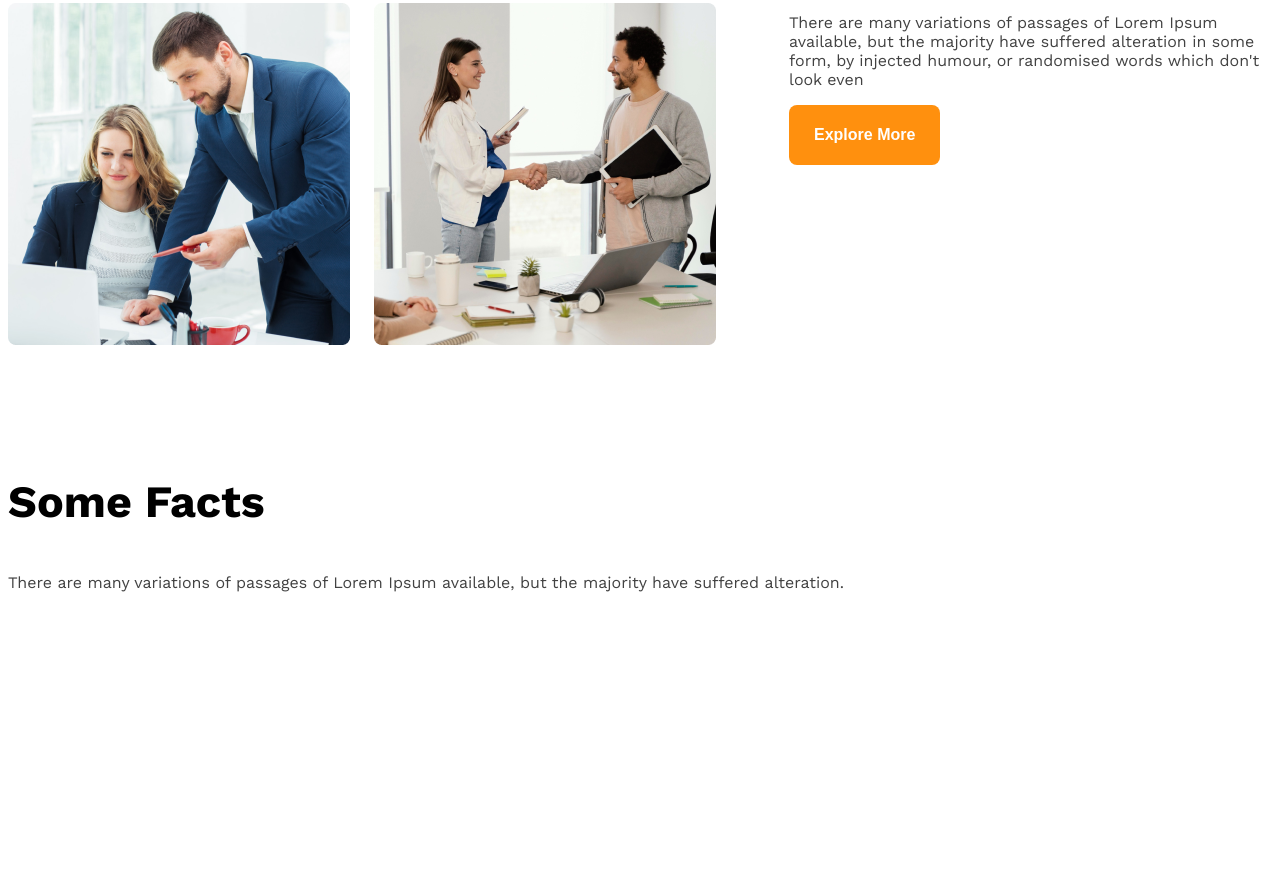
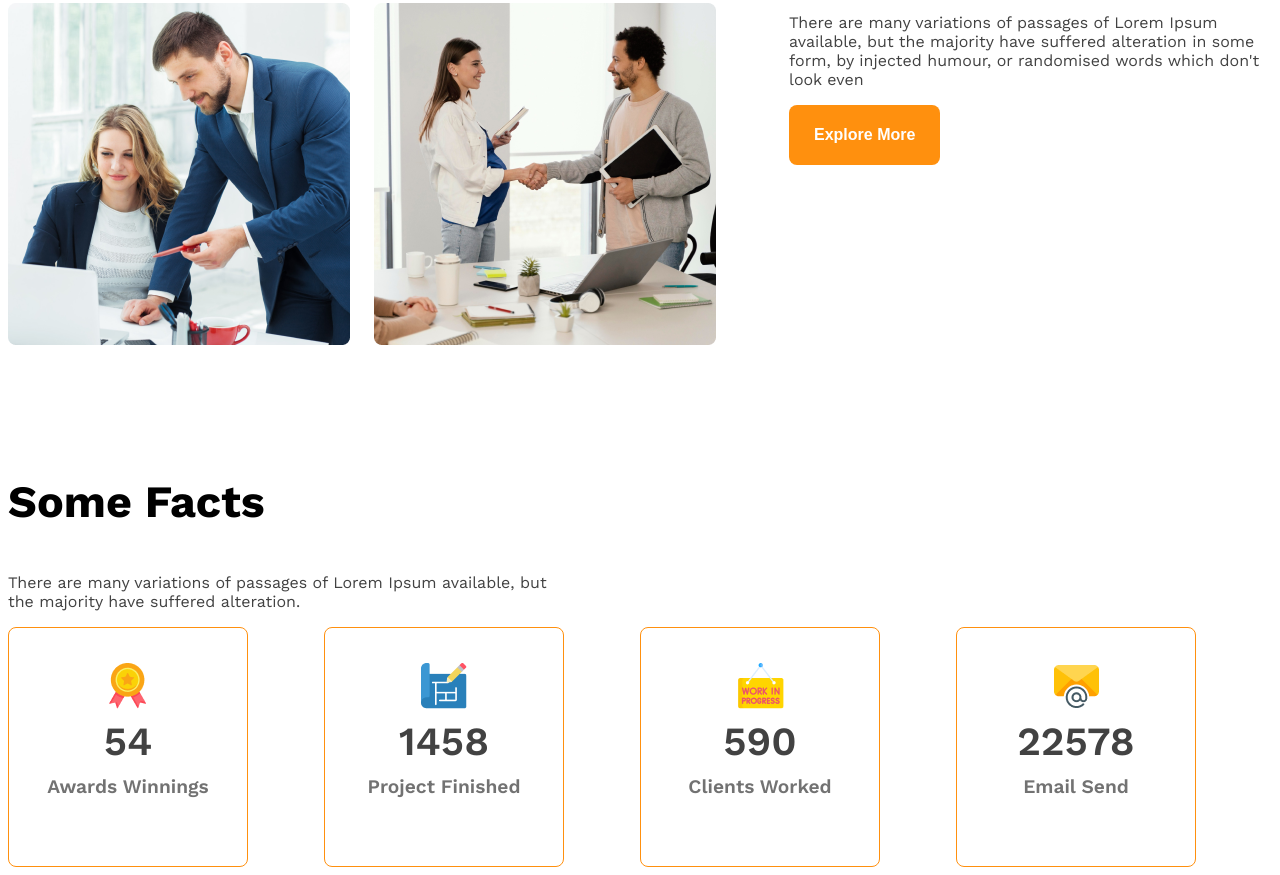
Before and after one commit to mubashirbappi5/g3-website, a plain HTML site: page index.html in a window 1280 px wide. Shown: the part 1457-2332 px from the top of the page. Before the commit the page ends 2229 px from the top, so only its background shows below. Drawn offline with nearby package versions, Linux system fonts and the light colour scheme.

Commit message:
responcive fact section

```diff
--- a/css/styles.css
+++ b/css/styles.css
@@ -104,7 +104,38 @@
   padding-left: 73px;
   max-width: 537px;
 }
-
+/* rect style */
+.fects-container{
+  display: grid;
+  grid-template-columns: repeat(4, 1fr);
+}
+.fact{
+box-sizing: border-box;
+border: 1px solid rgb(255, 144, 14);
+border-radius: 8px;
+width: 240px;
+height: 240px;
+text-align: center;
+display: flex;
+align-items: center;
+justify-content: center;
+}
+.fact-number{
+  color: rgb(66, 66, 66);
+  font-size: 2.5rem;
+  font-weight: 600;
+  margin-top: 5px;
+  margin-bottom: 5px;
+}
+.fact-name{
+  font-size: 1.2rem;
+font-weight: 600;
+color: rgb(114, 114, 114);
+margin-top: 10px;
+}
+.fact-ds{
+  max-width: 540px;
+}
 
 /* responcive media quary */
 
@@ -114,12 +145,16 @@
   .teams{
     flex-direction: column;
   }
-  .team-image{
+  .team-image, .fects-container{
     grid-template-columns: repeat(1, 1fr);
   }
   .team-features{
     padding-left: 20px;
 
+  }
+  .fects-container{
+    justify-items: center;
+    gap: 20px;
   }
 }
 @media screen and (min-width:576px) and (max-width:992px){
--- a/index.html
+++ b/index.html
@@ -50,27 +50,35 @@
         <!-- some fect section -->
          <section class="some-fect">
             <h3 class="section-title">Some Facts</h3>
-            <p class="text-gray">There are many variations of passages of Lorem Ipsum available, but the majority have suffered alteration.</p>
+            <p class="text-gray fact-ds">There are many variations of passages of Lorem Ipsum available, but the majority have suffered alteration.</p>
            <div class="fects-container">
             <div class="fact">
-                <img src="" alt="">
-                <h4 class="fact-number"></h4>
-                <h5 class="fact-name"></h5>
+               <div>
+                <img src="images/icons/ribon.png" alt="">
+                <h4 class="fact-number">54</h4>
+                <h5 class="fact-name">Awards Winnings</h5>
+               </div>
             </div>
             <div class="fact">
-                <img src="" alt="">
-                <h4 class="fact-number"></h4>
-                <h5 class="fact-name"></h5>
+               <div>
+                <img src="images/icons/projects.png" alt="">
+                <h4 class="fact-number">1458</h4>
+                <h5 class="fact-name">Project Finished</h5>
+               </div>
             </div>
             <div class="fact">
-                <img src="" alt="">
-                <h4 class="fact-number"></h4>
-                <h5 class="fact-name"></h5>
+               <div>
+                <img src="images/icons/customers.png" alt="">
+                <h4 class="fact-number">590</h4>
+                <h5 class="fact-name">Clients Worked</h5>
+               </div>
             </div>
             <div class="fact">
-                <img src="" alt="">
-                <h4 class="fact-number"></h4>
-                <h5 class="fact-name"></h5>
+               <div>
+                <img src="images/icons/email.png" alt="">
+                <h4 class="fact-number">22578</h4>
+                <h5 class="fact-name">Email Send</h5>
+               </div>
             </div>
            </div>
          </section>
```
